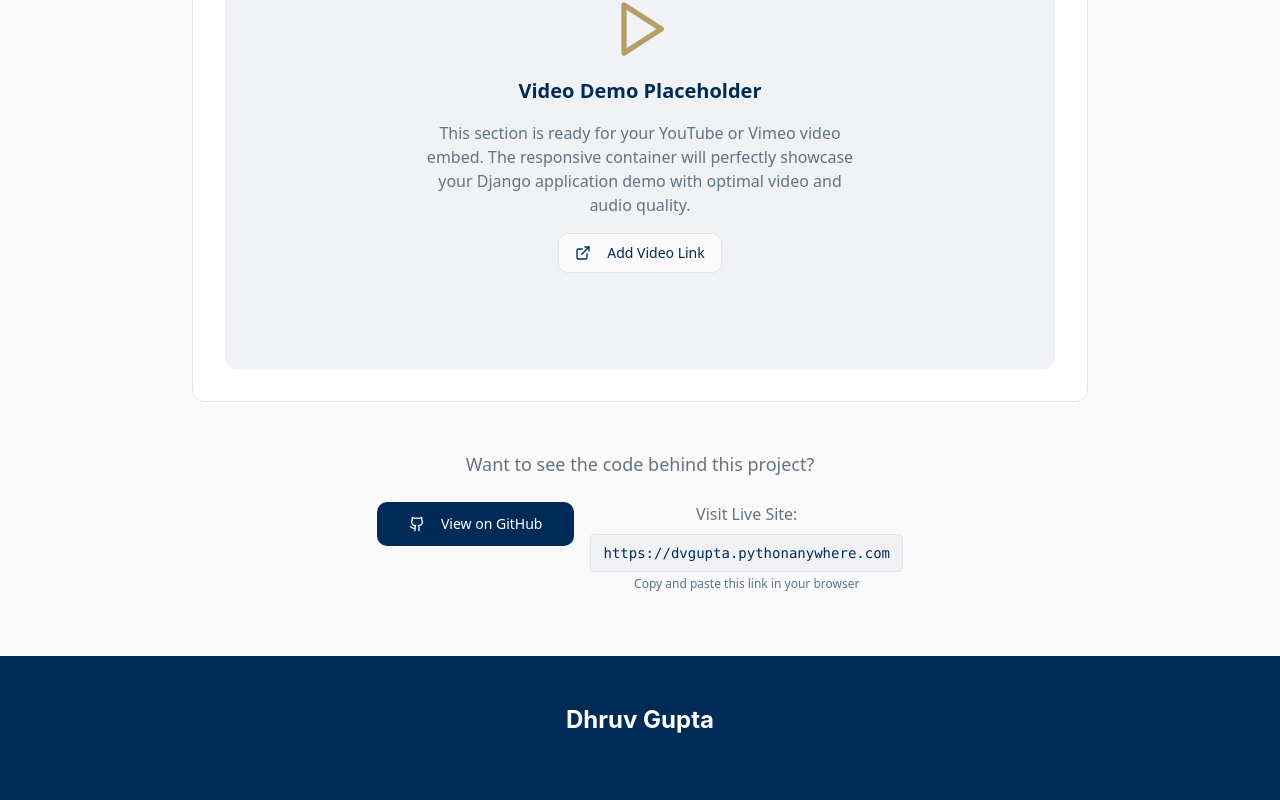
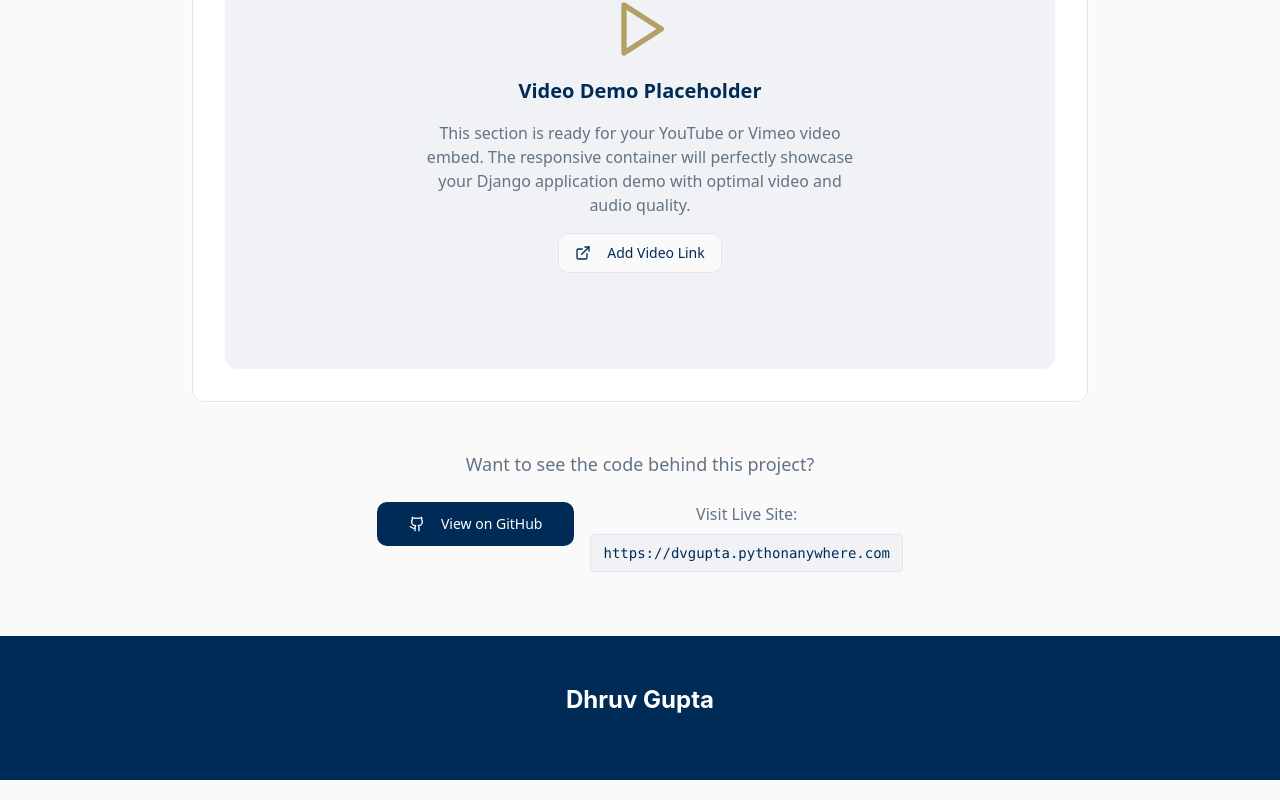
Before and after one commit to DhruvVishalGupta/dvgmoviesstore, a React (Vite) app: page / in a window 1280 px wide. Shown: the part 3194-3994 px from the top of the page. Built offline with nearby package versions, Linux system fonts and the light colour scheme; the HTML template or start-up script is replaced by a standard one.

Commit message:
more additions 8923489

```diff
--- a/src/pages/Index.tsx
+++ b/src/pages/Index.tsx
@@ -379,7 +379,6 @@ const Index = () => {
                 <p className="font-mono text-sm bg-muted px-3 py-2 rounded border">
                   https://dvgupta.pythonanywhere.com
                 </p>
-                <p className="text-xs text-muted-foreground mt-1">Copy and paste this link in your browser</p>
               </div>
             </div>
           </div>
```
